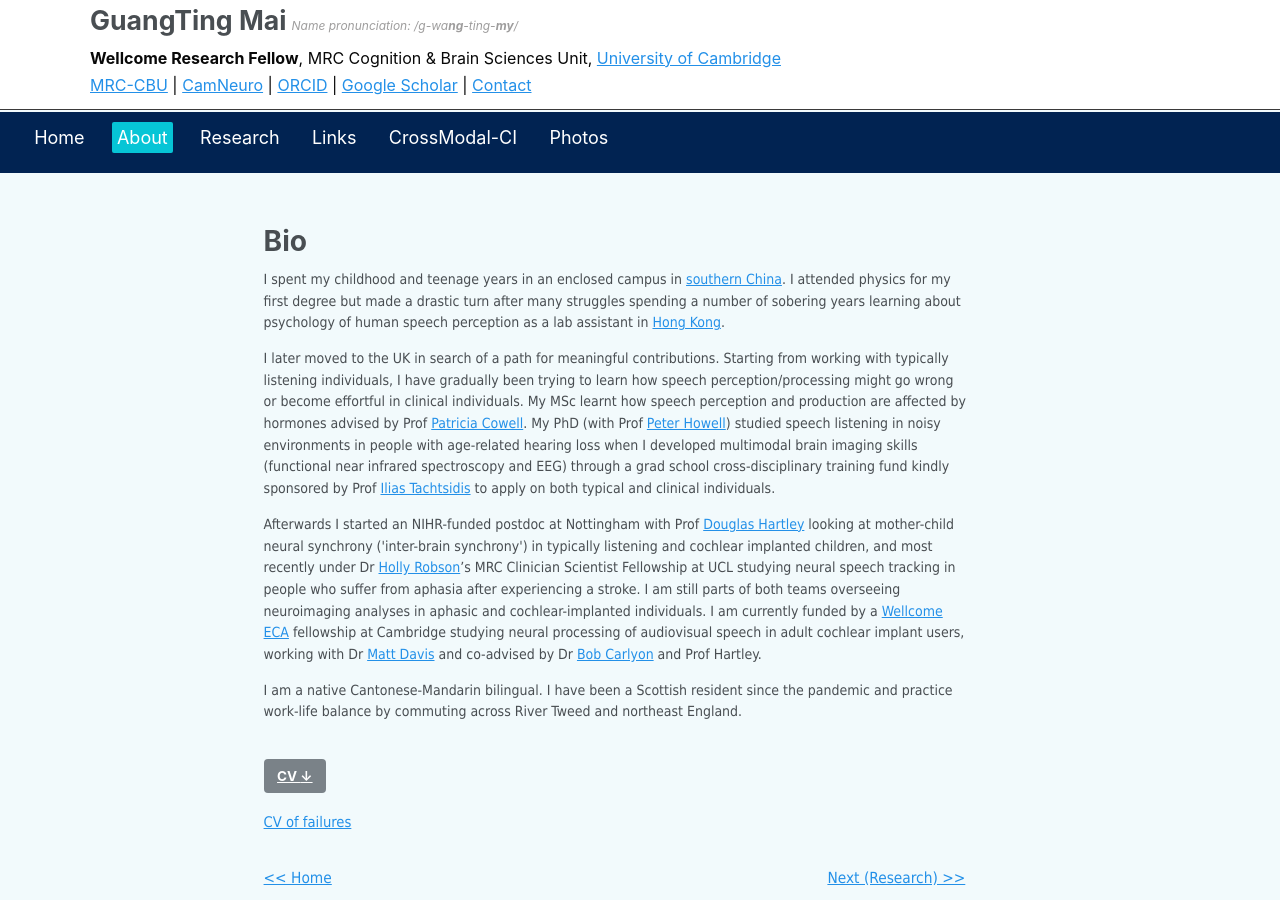
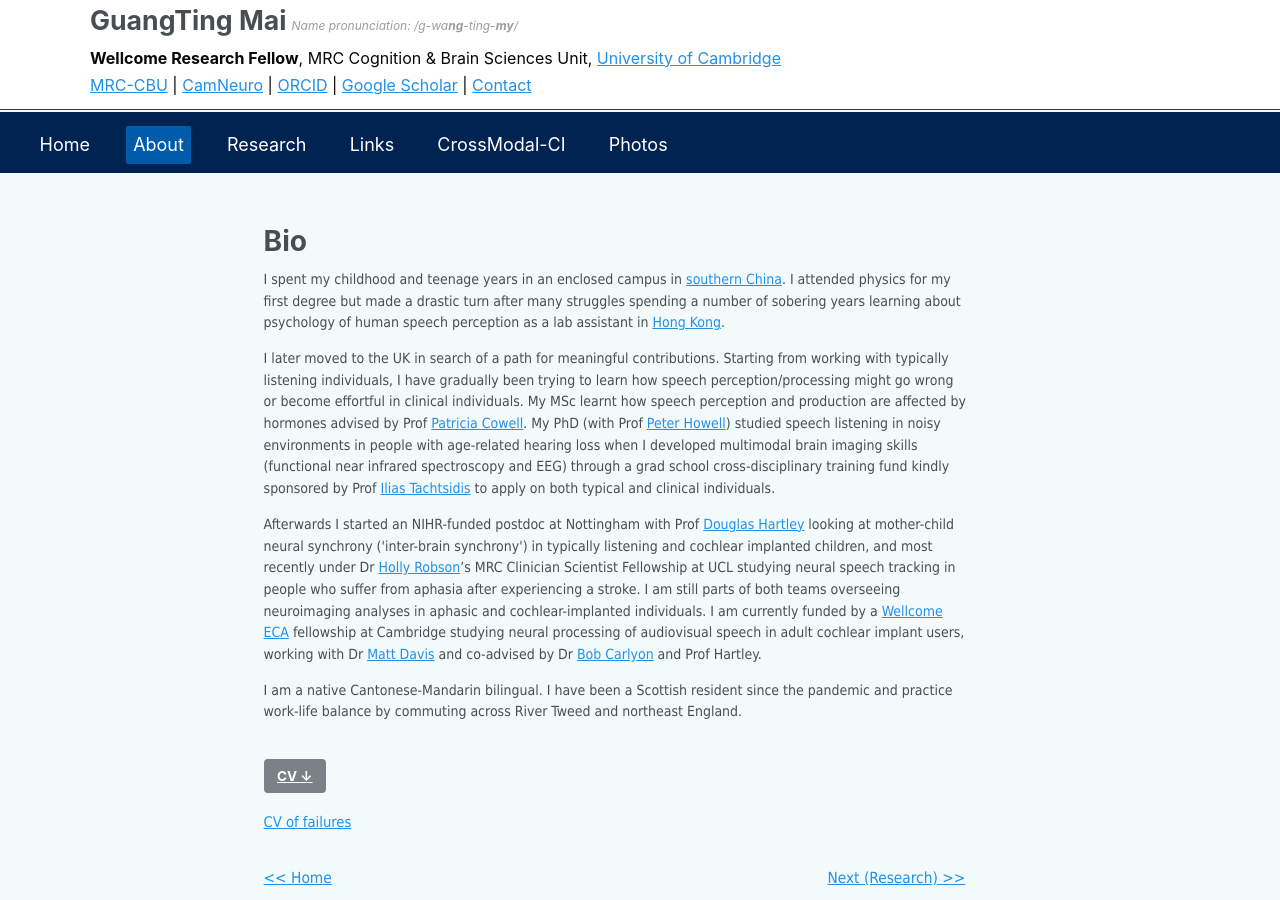
Before and after one commit to guangtingmai/guangtingmai.github.io, a Jekyll site: the page built from _pages/bio.html, in a window 1280 px wide and 900 px high. Built offline with Jekyll 4.4.1, drawn with Linux system fonts in a browser that asks for light colours.

Commit message:
Update custom.scss

```diff
--- a/_sass/custom.scss
+++ b/_sass/custom.scss
@@ -129,11 +129,11 @@ div.navigation-row span {
 .masthead__menu-item {
   position: sticky;      /* enable positional adjustment */
   text-align: left !important; /* align text left */
-  padding: 0.1rem 0.3rem !important;
-  margin: 0 0.3rem !important;   /* controls distance between items */
+  padding: 0.3rem 0.4rem !important;
+  margin: 0 0.4rem !important;   /* controls distance between items */
 }
 .masthead__menu-item.active > a {
-  background-color: #06c5d6 !important;
+  background-color: #005bab !important;
   border-radius: 2px !important;
 }
 .masthead {
```
